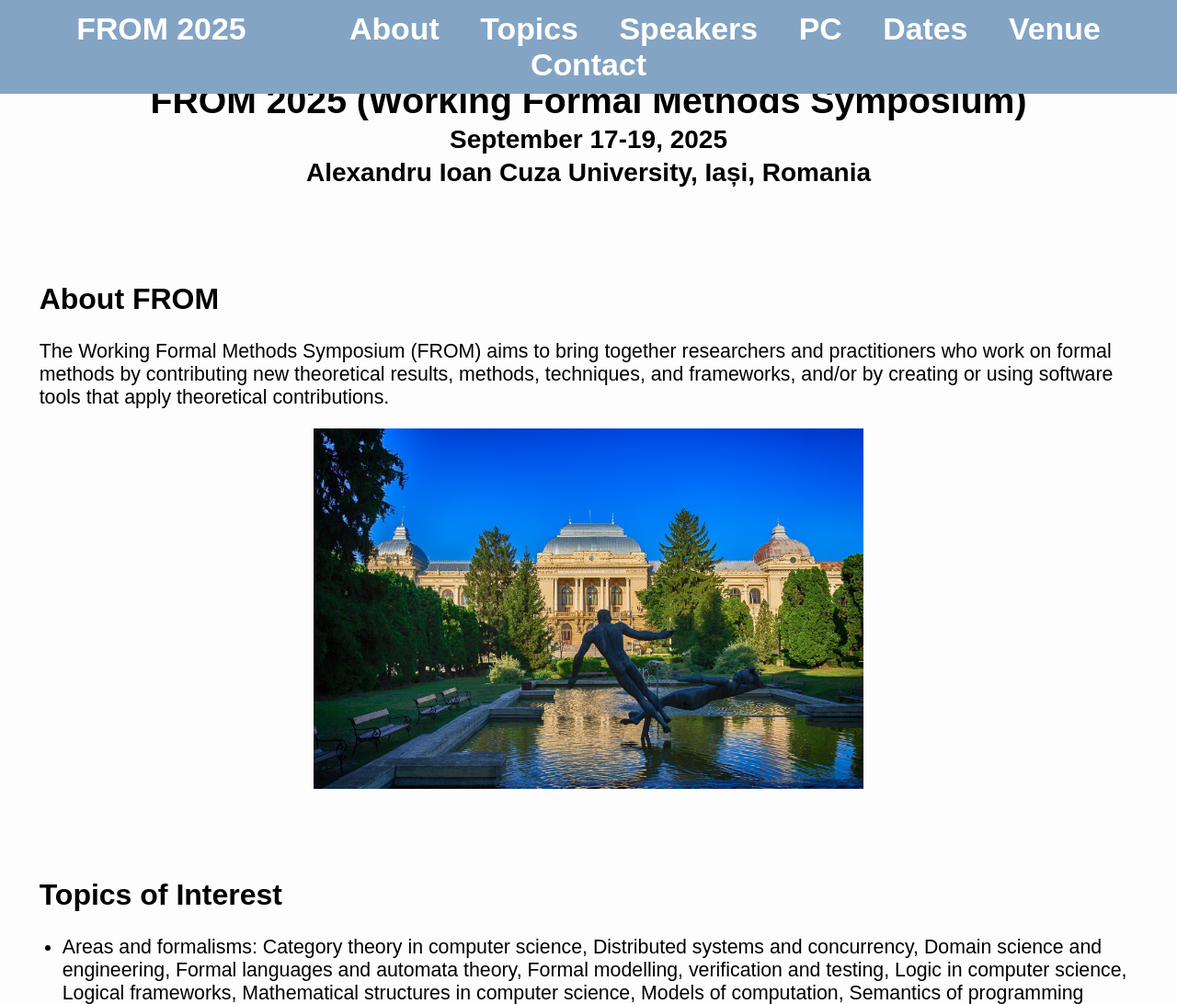
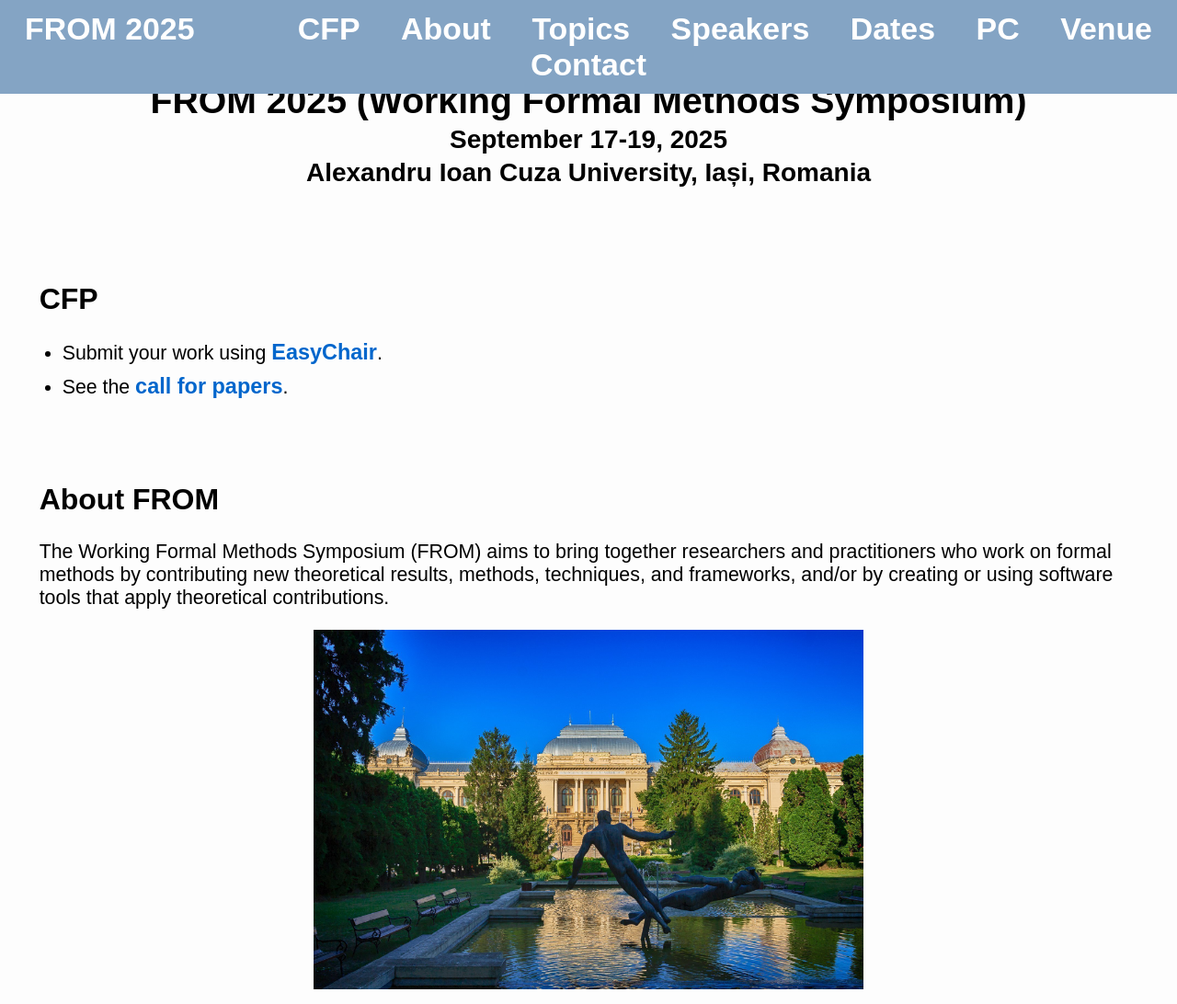
Before and after one commit to fromsymposium/fromsymposium.github.io, a plain HTML site: page index.html in a window 1280 px wide. Shown: the top 1092 px of the page at 92% size. Drawn offline with Linux system fonts and the light colour scheme.

Commit message:
Add link to CFP, move dates.

```diff
--- a/index.html
+++ b/index.html
@@ -12,11 +12,12 @@
             <ul>
               <li><a class="nav" href="#">FROM 2025</a>
                 </li>
-                <li><a class="nav" style="margin-left: 2em" href="#about">About</a></li>
+                <li><a class="nav" style="margin-left: 2em" href="#CFP">CFP</a></li>
+                <li><a class="nav" href="#about">About</a></li>
                 <li><a class="nav" href="#topics">Topics</a></li>
                 <li><a class="nav" href="#speakers">Speakers</a></li>
+                <li><a class="nav" href="#dates">Dates</a></li>
                 <li><a class="nav" href="#commitees">PC</a></li>
-                <li><a class="nav" href="#dates">Dates</a></li>
                 <li><a class="nav" href="#venue">Venue</a></li>
                 <li><a class="nav" href="#contact">Contact</a></li>
             </ul>
@@ -27,6 +28,16 @@
             <h2>September 17-19, 2025</h2>
             <h2>Alexandru Ioan Cuza University, Iași, Romania </h2>
         </header>
+
+        <section id="CFP">
+          <h2>CFP</h2>
+
+          <ul>
+            <li>Submit your work using <a href="https://easychair.org/my/conference?conf=from2025">EasyChair</a>.</li>
+
+            <li>See the <a href="https://easychair.org/cfp/FROM2025">call for papers</a>.</li>
+          </ul>
+        </section>
 
         <section id="about">
 
@@ -103,6 +114,17 @@ Type systems;
                 </ul>
             </section>
 
+            <section id="dates">
+              <h2>Important Dates</h2>
+              <ul>
+                <li><strong>Paper/abstract submission deadline:</strong> June 7, 2025</li>
+                <li><strong>Author notification:</strong> July 15, 2025</li>
+                <li><strong>Revised paper/abstract submission deadline:</strong> August 29, 2025</li>
+                <li><strong>Registration deadline:</strong> September 5, 2025</li>
+                <li><strong>Symposium dates:</strong> September 17-19, 2025</li>
+              </ul>
+            </section>
+
             <section id="commitees">
             <h2>Programme Committee</h2>
             <ul>
@@ -165,17 +187,6 @@ Type systems;
 
         </section>
 
-        <section id="dates">
-            <h2>Important Dates</h2>
-            <ul>
-                <li><strong>Paper/abstract submission deadline:</strong> June 7, 2025</li>
-                <li><strong>Author notification:</strong> July 15, 2025</li>
-                <li><strong>Revised paper/abstract submission deadline:</strong> August 29, 2025</li>
-                <li><strong>Registration deadline:</strong> September 5, 2025</li>
-                <li><strong>Symposium dates:</strong> September 17-19, 2025</li>
-            </ul>
-        </section>
-
         <section id="venue">
             <h2>Venue</h2>
             <p>Alexandru Ioan Cuza University</p>
```
